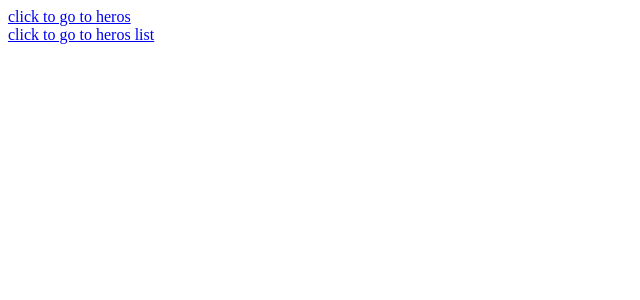
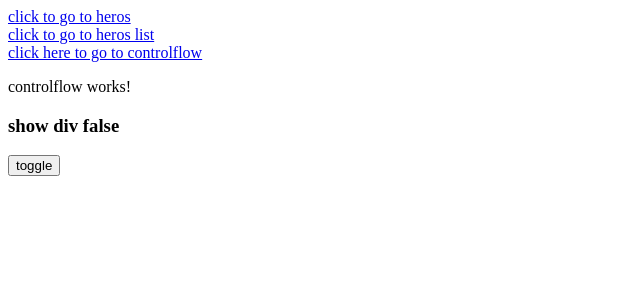
Before and after one commit to chgoutham199/angular-demo, an Angular app: page /controlflow in a window 1280 px wide. Before the commit this address led to /. Shown: the top 300 px of the page, without its empty margins (0-640 px from the left). Built offline with nearby package versions, Linux system fonts and the light colour scheme.

Commit message:
feat: add control flow

```diff
--- a/src/app/app.component.html
+++ b/src/app/app.component.html
@@ -1,4 +1,6 @@
 <a  routerLink="hero">click to go to heros</a>
 <br>
 <a  routerLink="heros-list">click to go to heros list</a>
+<br>
+<a routerLink="controlflow">click here to go to controlflow</a>
 <router-outlet></router-outlet>
--- a/src/app/app.routes.ts
+++ b/src/app/app.routes.ts
@@ -1,6 +1,7 @@
 import { Routes } from '@angular/router';
 import { HerosComponent } from './heros/heros.component';
 import { HerosListComponent } from './heros-list/heros-list.component';
+import { ControlflowComponent } from './controlflow/controlflow.component';
 export const routes: Routes = [
        {
           path:'hero',
@@ -10,5 +11,9 @@ export const routes: Routes = [
          path:'heros-list',
          component:HerosListComponent,
        },
+       {
+        path:'controlflow',
+        component:ControlflowComponent,
+       }
 
 ];
--- /dev/null
+++ b/src/app/controlflow/controlflow.component.html
@@ -0,0 +1,12 @@
+<p>controlflow works!</p>
+
+@if (showdiv) {
+    <div>
+        <h3>show div true</h3>
+    </div>
+}@else {
+    <div>
+        <h3>show div false</h3>
+    </div>
+}
+<button (click)="toggle()">toggle</button>
--- /dev/null
+++ b/src/app/controlflow/controlflow.component.ts
@@ -0,0 +1,17 @@
+import { Component } from '@angular/core';
+
+@Component({
+  selector: 'app-controlflow',
+  standalone: true,
+  imports: [],
+  templateUrl: './controlflow.component.html',
+  styleUrl: './controlflow.component.css'
+})
+export class ControlflowComponent {
+   showdiv:boolean=false;
+
+   toggle(){
+    this.showdiv=!this.showdiv;
+   }
+
+}
```
Also changed, not shown: src/app/controlflow/controlflow.component.css (added), 1 other file (tests, documents, lock files or other folders).
